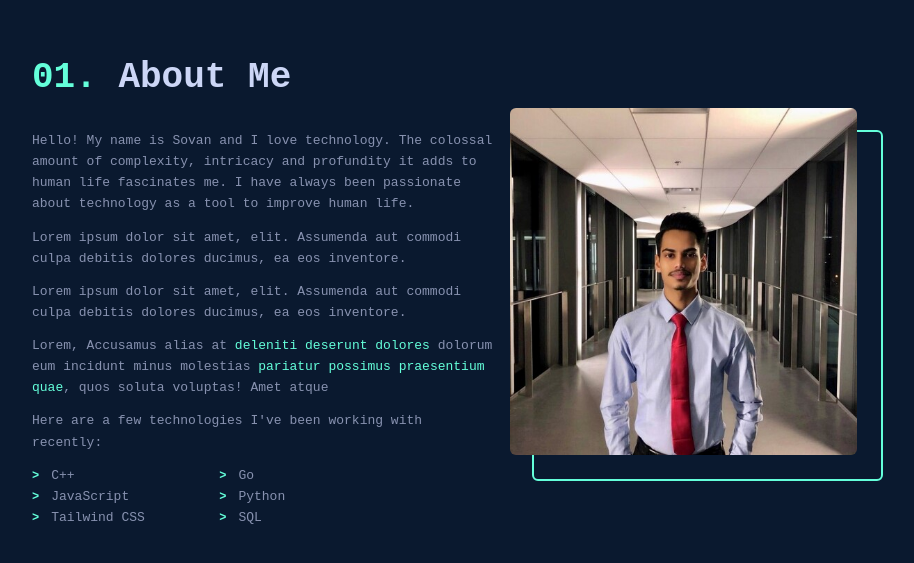
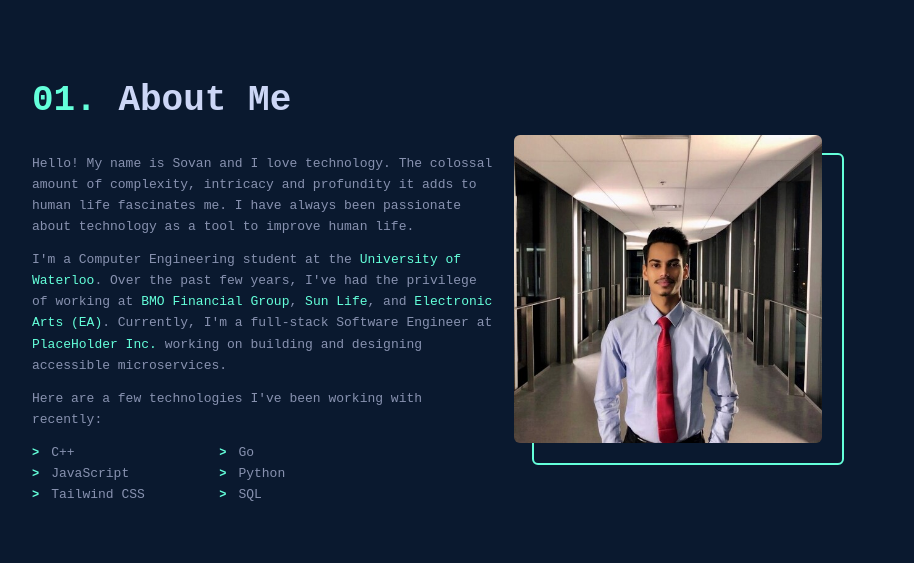
Before and after one commit to sovanp/sovanp.github.io, a React (Create React App) app: page / in a window 1280 px wide. Shown: the part 907-1470 px from the top of the page, without its empty margins (124-1038 px from the left). Built offline with nearby package versions, Linux system fonts and the light colour scheme.

Commit message:
Updated About Me section

```diff
--- a/src/components/About.js
+++ b/src/components/About.js
@@ -5,7 +5,7 @@ const About = () => {
   return (
     <div name="about" className="w-full h-screen bg-[#0a192f] text-[#ccd6f6]">
       <div className="flex flex-col justify-center items-center w-full h-full">
-        <div className="max-w-[1000px] w-full grid grid-cols-2 gap-8">
+        <div className="max-w-[1000px] w-full grid grid-cols-2 gap-10">
           <div className="sm:text-left pb-8 pl-4">
             <p className="text-4xl font-bold">
               <span class="text-[#64ffda]">01.</span> About Me
@@ -21,23 +21,52 @@ const About = () => {
               tool to improve human life.
             </p>
             <p className="mb-3">
-              Lorem ipsum dolor sit amet, elit. Assumenda aut commodi culpa
-              debitis dolores ducimus, ea eos inventore.
-            </p>
-            <p className="mb-3">
-              Lorem ipsum dolor sit amet, elit. Assumenda aut commodi culpa
-              debitis dolores ducimus, ea eos inventore.
-            </p>
-            <p className="mb-3">
-              Lorem, Accusamus alias at{" "}
-              <a href="/" className="text-[#64ffda] font-medium">
-                deleniti deserunt dolores
+              I'm a Computer Engineering student at the{" "}
+              <a
+                href="https://uwaterloo.ca/"
+                target="_blank"
+                rel="noopener noreferrer"
+                className="text-[#64ffda] font-medium no-underline hover:underline"
+              >
+                University of Waterloo
+              </a>
+              . Over the past few years, I've had the privilege of working at{" "}
+              <a
+                href="https://www.bmo.com/main/about-bmo/"
+                target="_blank"
+                rel="noopener noreferrer"
+                className="text-[#64ffda] font-medium no-underline hover:underline"
+              >
+                BMO Financial Group
+              </a>
+              ,{" "}
+              <a
+                href="https://www.sunlife.ca/en/"
+                target="_blank"
+                rel="noopener noreferrer"
+                className="text-[#64ffda] font-medium no-underline hover:underline"
+              >
+                Sun Life
+              </a>
+              , and{" "}
+              <a
+                href="https://www.ea.com/en-ca"
+                target="_blank"
+                rel="noopener noreferrer"
+                className="text-[#64ffda] font-medium no-underline hover:underline"
+              >
+                Electronic Arts (EA)
+              </a>
+              . Currently, I'm a full-stack Software Engineer at{" "}
+              <a
+                href="https://placeholder.co/"
+                target="_blank"
+                rel="noopener noreferrer"
+                className="text-[#64ffda] font-medium no-underline hover:underline"
+              >
+                PlaceHolder Inc.
               </a>{" "}
-              dolorum eum incidunt minus molestias{" "}
-              <a href="/" className="text-[#64ffda] font-medium">
-                pariatur possimus praesentium quae
-              </a>
-              , quos soluta voluptas! Amet atque
+              working on building and designing accessible microservices.
             </p>
             <p className="mb-3">
               Here are a few technologies I've been working with recently:
@@ -82,12 +111,12 @@ const About = () => {
             </div>
           </div>
           <div>
-            <div class="w-3/4 flex justify-center">
+            <div class="w-4/6 flex justify-center">
               <div class="border-2 border-[#64ffda] rounded-md">
                 <img
                   src={Profile}
                   alt="Profile"
-                  className="-mt-6 -ml-6 mb-6 mr-6 w-full h-auto rounded-md object-cover aspect-square hover:scale-105 transition duration-200 ease-in-out"
+                  className="-mt-5 -ml-5 mb-5 mr-5 w-full h-auto rounded-md object-cover aspect-square hover:scale-105 transition duration-200 ease-in-out"
                 />
               </div>
             </div>
--- a/src/components/Home.js
+++ b/src/components/Home.js
@@ -1,5 +1,6 @@
 import React from "react"
 import { HiArrowNarrowRight } from "react-icons/hi"
+import { Link } from "react-scroll"
 
 export const Home = () => {
   return (
@@ -24,7 +25,7 @@ export const Home = () => {
           >
             PlaceHolder Inc.
           </a>{" "}
-          and studying Computer Engineering at the {""}
+          and a Computer Engineering student at the {""}
           <a
             href="https://uwaterloo.ca/"
             target="_blank"
@@ -36,12 +37,14 @@ export const Home = () => {
           .
         </p>
         <div className="py-3">
+          <Link to="work" smooth={true} duration={500}>
             <button className="text-[#ccd6f6] group border-2 px-6 rounded-md py-3 my-2 flex items-center hover:text-[#64ffda] hover:border-[#64ffda]">
               Check out my work!
               <span className="group-hover:rotate-90 duration-300">
                 <HiArrowNarrowRight className="ml-3" />
               </span>
             </button>
+          </Link>
         </div>
       </div>
     </div>
```
Lines whose indentation alone changed are shown as unchanged.
